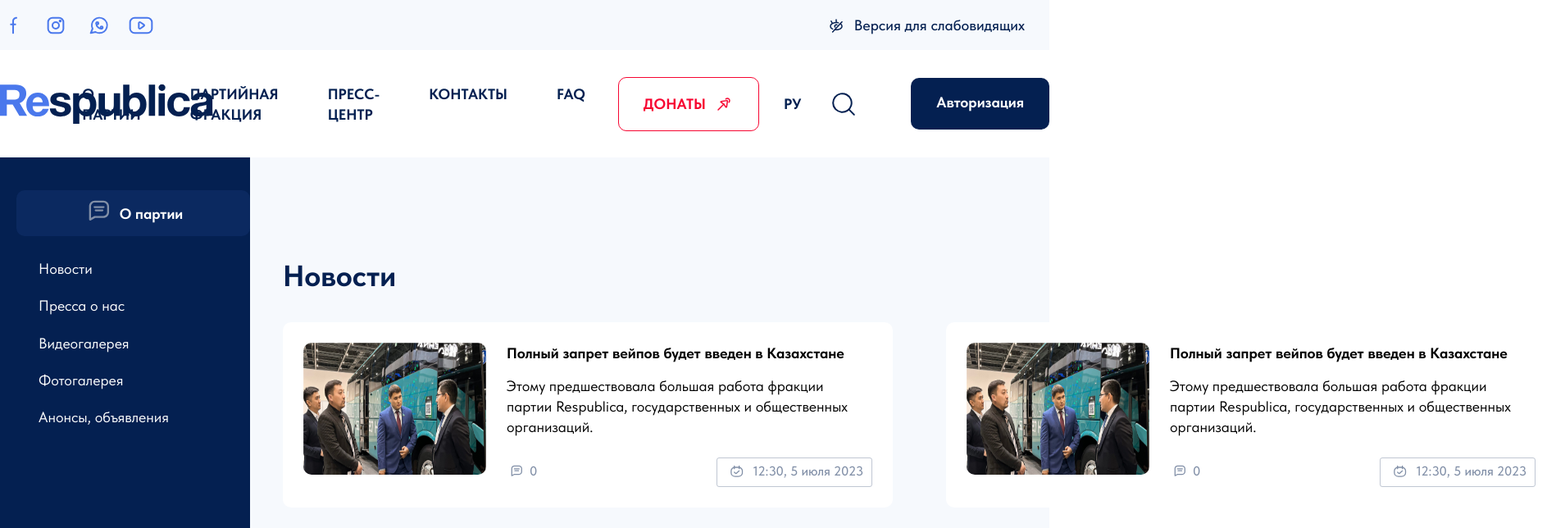
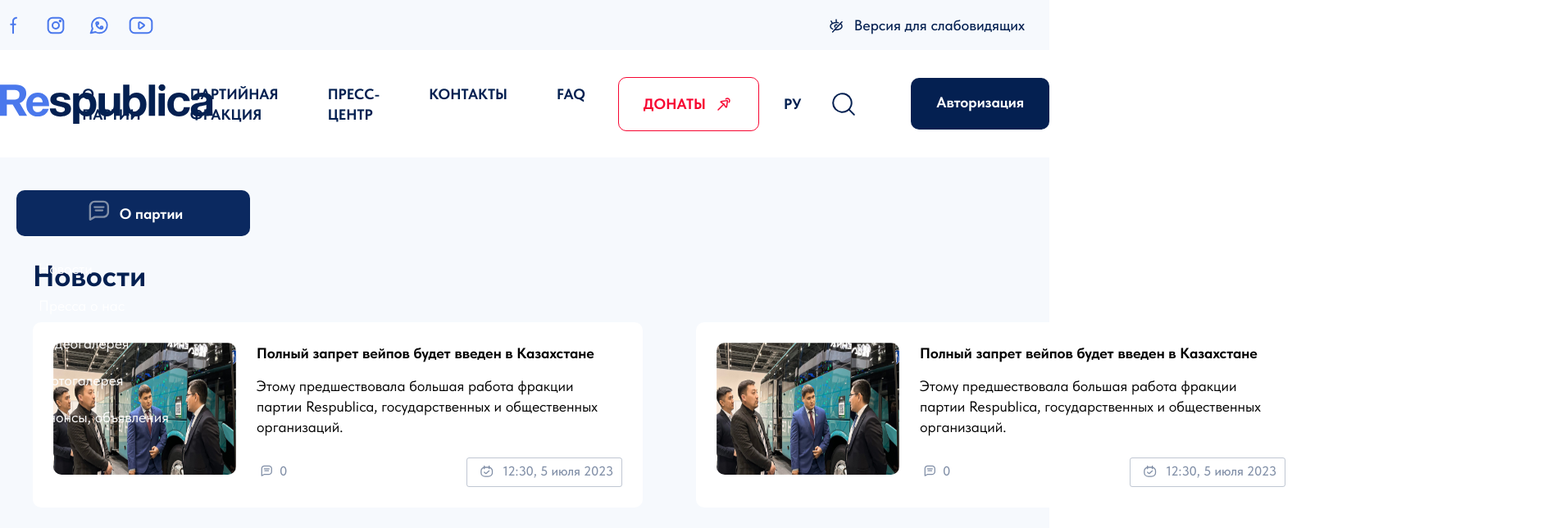
Before and after one commit to ZhakypbaevN/respublica, a Vue app: page /news in a window 1280 px wide. Shown: the top 644 px of the page at 82% size, 1898 px wide, since content can reach past the window. Built offline with nearby package versions, Linux system fonts and the light colour scheme; what vue-the-mask would draw is missing.

Commit message:
back rename and news left menu fixed fix

```diff
--- a/package.json
+++ b/package.json
@@ -7,7 +7,7 @@
     "dev": "concurrently \"npm run server\" \"npm run start\"",
     "start": "vite",
     "server": "json-server --watch server/db.json",
-    "build": "vite build",
+    "build": "vite build \"npm run server\"",
     "preview": "vite preview"
   },
   "dependencies": {
--- a/src/components/authorization/loginForm.vue
+++ b/src/components/authorization/loginForm.vue
@@ -65,7 +65,7 @@ function generateVerificationCode() {
 }
 
 const postFeedback = ({ phone }: { phone: string }) => {
-  const url = `http://localhost:3000/users`;
+  const url = `http://195.49.215.151:3000/users`;
   // const url = `${window.location.protocol}//${window.location.hostname}:3000/users`;
 
   axios({
--- a/src/components/authorization/registerFinishForm.vue
+++ b/src/components/authorization/registerFinishForm.vue
@@ -128,7 +128,7 @@ const formValue = reactive({
 watch(
   () => formValue.iin,
   () => {
-    const url = `http://localhost:3000/usersInEgov`;
+    const url = `http://195.49.215.151:3000/usersInEgov`;
     axios({
       method: "get",
       url: url,
@@ -162,7 +162,7 @@ watch(
 )
 
 const postFeedback = ({ password }: { password: string }) => {
-  const url = `http://localhost:3000/users`;
+  const url = `http://195.49.215.151:3000/users`;
   axios({
     method: "post",
     url: url,
--- a/src/components/authorization/registerForm.vue
+++ b/src/components/authorization/registerForm.vue
@@ -63,7 +63,7 @@ function generateVerificationCode() {
 }
 
 const postFeedback = ({ phone }: { phone: string }) => {
-  const url = `http://localhost:3000/users`;
+  const url = `http://195.49.215.151:3000/users`;
   axios({
     method: "get",
     url: url,
--- a/src/views/uiBusiness/Main.vue
+++ b/src/views/uiBusiness/Main.vue
@@ -74,8 +74,8 @@ const usersList = ref()
 const usersListEgov = ref()
 
 onMounted(() => {
-  const url = `http://localhost:3000/users`;
-  const urlEgov = `http://localhost:3000/usersInEgov`;
+  const url = `http://195.49.215.151:3000/users`;
+  const urlEgov = `http://195.49.215.151:3000/usersInEgov`;
 
   axios({
     method: "get",
--- a/src/views/uiLanding/News.vue
+++ b/src/views/uiLanding/News.vue
@@ -4,7 +4,8 @@
       <Header />
       <div class="content">
         <div class="wrapper-menu">
-          <div class="left-menu">
+          <div class="left-menu" id="menu-left">
+            <div class="left-menu-inner" :class="{ 'sticky': isSticky }" :style="{top: obsaluteTop}">
               <div class="left-menu-about">
                 <SvgIcon name="comment-alt-lines" :viewboxWidth="28" :viewboxHeight="28" />
                 <span>О партии</span>
@@ -18,6 +19,7 @@
                   <li>Фотогалерея</li>
                   <li>Анонсы, объявления</li>
                 </ul>
+              </div>
             </div>
           </div>
         </div>
@@ -40,6 +42,32 @@
 import Header from '../../components/uiLanding/layouts/header.vue';
 import Footer from '../../components/uiLanding/layouts/footer.vue';
 import NewsList from '../../components/uiLanding/news/newsList.vue';
+import { onBeforeUnmount, onMounted, ref } from 'vue';
+
+const isSticky = ref(false);
+const menuOffsetTop = ref(0);
+const obsaluteTop = ref('0px')
+
+const handleScroll = () => {
+  if (window.pageYOffset >= document.querySelector('header')!.offsetHeight) {
+    const headerMain = document.querySelector('#header-main');
+    obsaluteTop.value = headerMain!.offsetHeight + 'px';
+    isSticky.value = true;
+  } else {
+    obsaluteTop.value = '0px';
+    isSticky.value = false;
+  }
+};
+
+onMounted(() => {
+  window.addEventListener('scroll', handleScroll);
+  const manuLeft = document.querySelector('#menu-left');
+  menuOffsetTop.value = manuLeft!.offsetTop;
+});
+
+onBeforeUnmount(() => {
+  window.removeEventListener('scroll', handleScroll);
+});
 </script>
 
 <style scoped lang="scss">
@@ -61,11 +89,20 @@ import NewsList from '../../components/uiLanding/news/newsList.vue';
   background: #042051;
 }
 .left-menu {
-  top: 20px;
+  position: relative;
+  &-inner {
+    height: 300px;
+    position: absolute;
+    left: 0;
+    top: 0px;
 
+    transition: all .2s linear;
 
-  height: 300px;
-  position: sticky;
+    &.sticky {
+      position: fixed;
+    }
+  }
+
 
 
   &-about {
```
Lines whose indentation alone changed are shown as unchanged.
